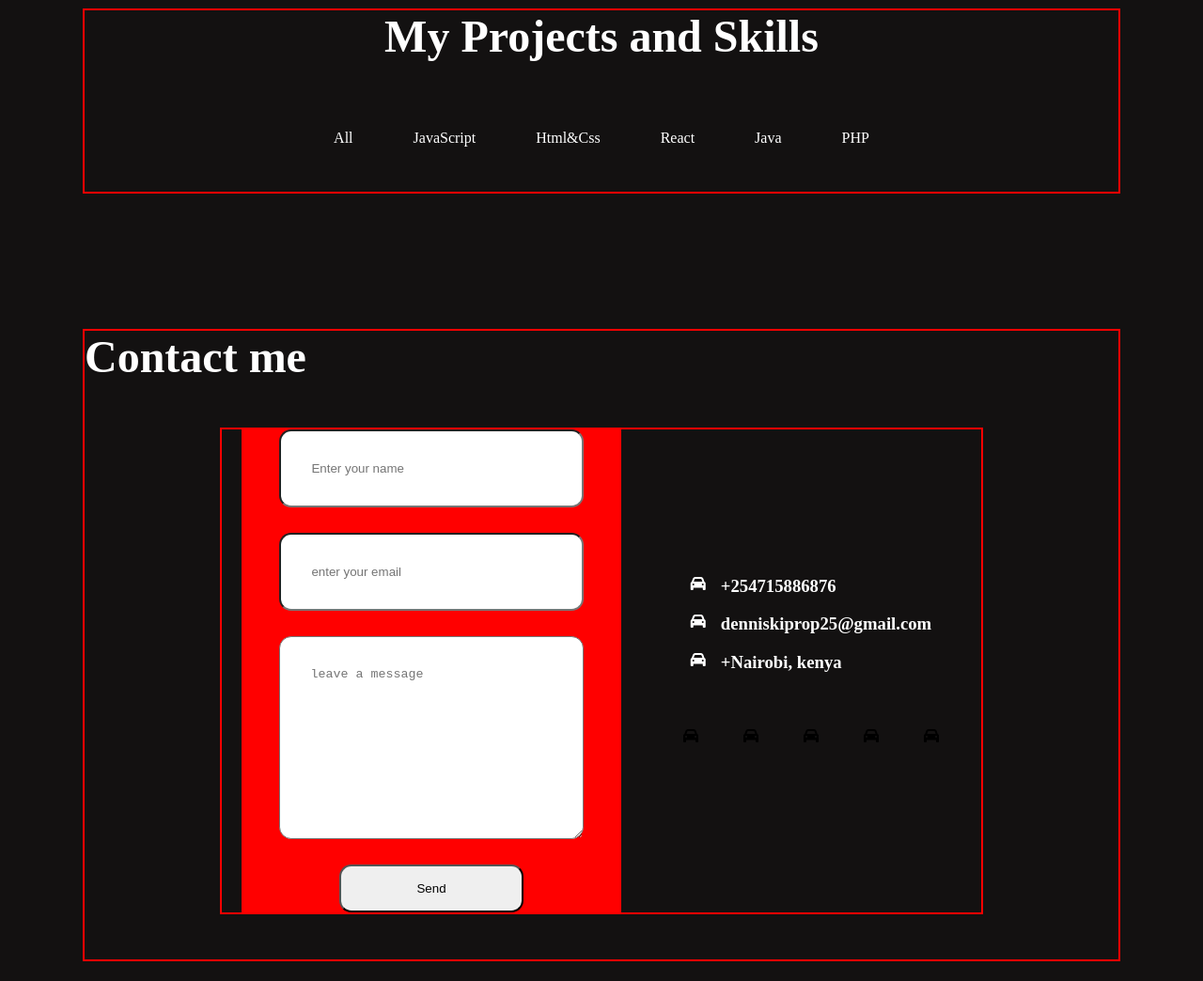
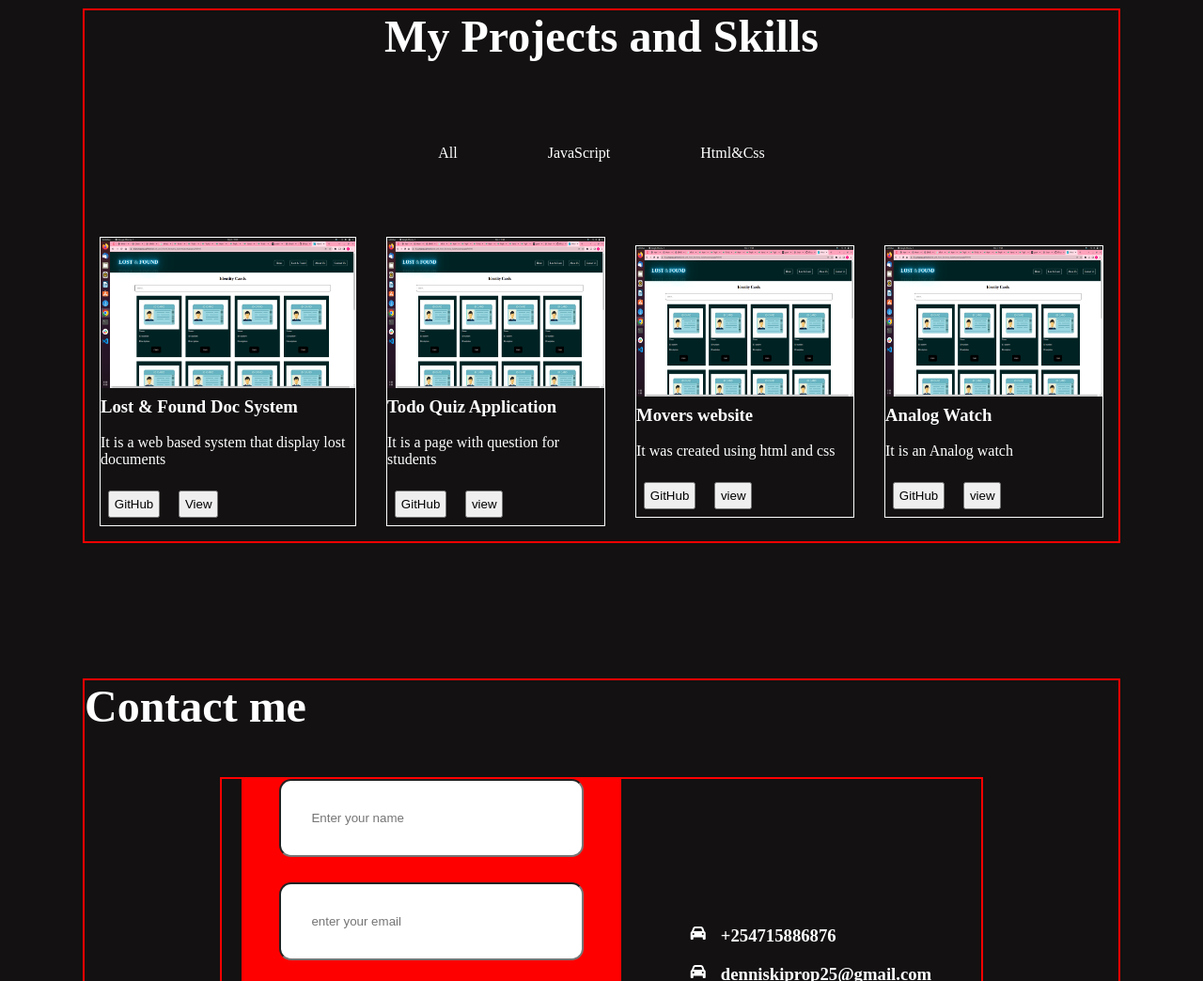
Before and after one commit to Mkdenno/Personal-website, a plain HTML site: page index.html in a window 1280 px wide. Shown: the part 1340-2384 px from the top of the page at 94% size. Drawn offline with Linux system fonts and the light colour scheme.

Commit message:
It will add my projects

```diff
--- /dev/null
+++ b/assets/Css/project.css
@@ -0,0 +1,28 @@
+.all{
+    display: flex;
+    justify-content: center;
+    align-items: center;
+    width:100%;
+
+}
+.card{
+    margin:1rem;
+    border: 1px solid white;
+}
+.card img{
+    width: 100%;
+    height: 20vh;
+}
+.card h3{
+    color: white;
+    margin-top: 0.3rem;
+    }
+
+.card p{
+color: white;
+}
+.card button{
+    padding: 0.7rem;
+    padding: 0.3rem;
+    margin: 0.5rem;
+}
--- a/assets/Css/style.css
+++ b/assets/Css/style.css
@@ -41,7 +41,12 @@ header{
     text-decoration: none;
     list-style: none;
     margin: 2em;
+    padding: 1rem;
     color: white;
+}
+.links ul li:hover{
+    background-color: rgb(19, 17, 17);
+
 }
 .links ul li a{
     text-decoration: none;
@@ -140,11 +145,16 @@ header{
 }
 .myprojects ul li{
     margin: 2rem;
+    padding: 1rem;
     list-style: none;
 }
 .myprojects ul li a{
     text-decoration: none;
     color: white;
+}
+.myprojects ul li:hover{
+    background-color: maroon;
+
 }
  /* contact page */
  .contact{
--- a/index.html
+++ b/index.html
@@ -5,6 +5,7 @@
     <meta http-equiv="X-UA-Compatible" content="IE=edge">
     <meta name="viewport" content="width=device-width, initial-scale=1.0">
     <link rel="stylesheet" href="./assets/Css/style.css">
+    <link rel="stylesheet" href="./assets/Css/project.css">
     <script src="https://kit.fontawesome.com/e6dbb8298e.js" crossorigin="anonymous"></script>
     <title>Dennis Kiprop</title>
 </head>
@@ -61,15 +62,38 @@
             <li id="all"><a href="#all">All</a></li>
             <li><a href="">JavaScript</a></li>
             <li><a href="">Html&Css</a></li>
-            <li><a href="">React</a></li>
-            <li><a href="">Java</a></li>
-            <li><a href="">PHP</a></li>
         </ul>
-        <div class="projos">
             <div class="all">
+                <div class="card">
+                    <img src="./assets/Images/one.png" alt="">
+                    <h3>Lost & Found Doc System</h3>
+                    <p>It is a web based system that display lost documents</p>
+                    <a href="https://github.com/Mkdenno" target="_blank"><button>GitHub</button></a>
+                    <a href="https://eliazaragwaya.github.io/Lost_and_found_Recovery_System/" target="_blank"><button>View</button></a>
+                </div>
+                <div class="card">
+                    <img src="./assets/Images/one.png" alt="">
+                    <h3>Todo Quiz Application</h3>
+                    <p>It  is a page with question for students</p>
+                    <a href="https://github.com/Mkdenno" target="_blank"><button>GitHub</button></a>
+                    <button>view</button>
 
+                </div>
+                <div class="card">
+                    <img src="./assets/Images/one.png" alt="">
+                    <h3>Movers website</h3>
+                    <p>It was created using html and css</p>
+                    <a href="https://github.com/Mkdenno" target="_blank"><button>GitHub</button></a>
+                    <button>view</button>
+                </div>
+                <div class="card">
+                    <img src="./assets/Images/one.png" alt="">
+                    <h3>Analog Watch</h3>
+                    <p>It is an Analog watch</p>
+                    <a href="https://github.com/Mkdenno" target="_blank"><button>GitHub</button></a>
+                    <button>view</button>
+                </div>
             </div>
-        </div>
     </section>
     <!-- contact us page begins here -->
     <section class="contact" id="contact">
```
Also changed, not shown: assets/Images/one.png (added).
